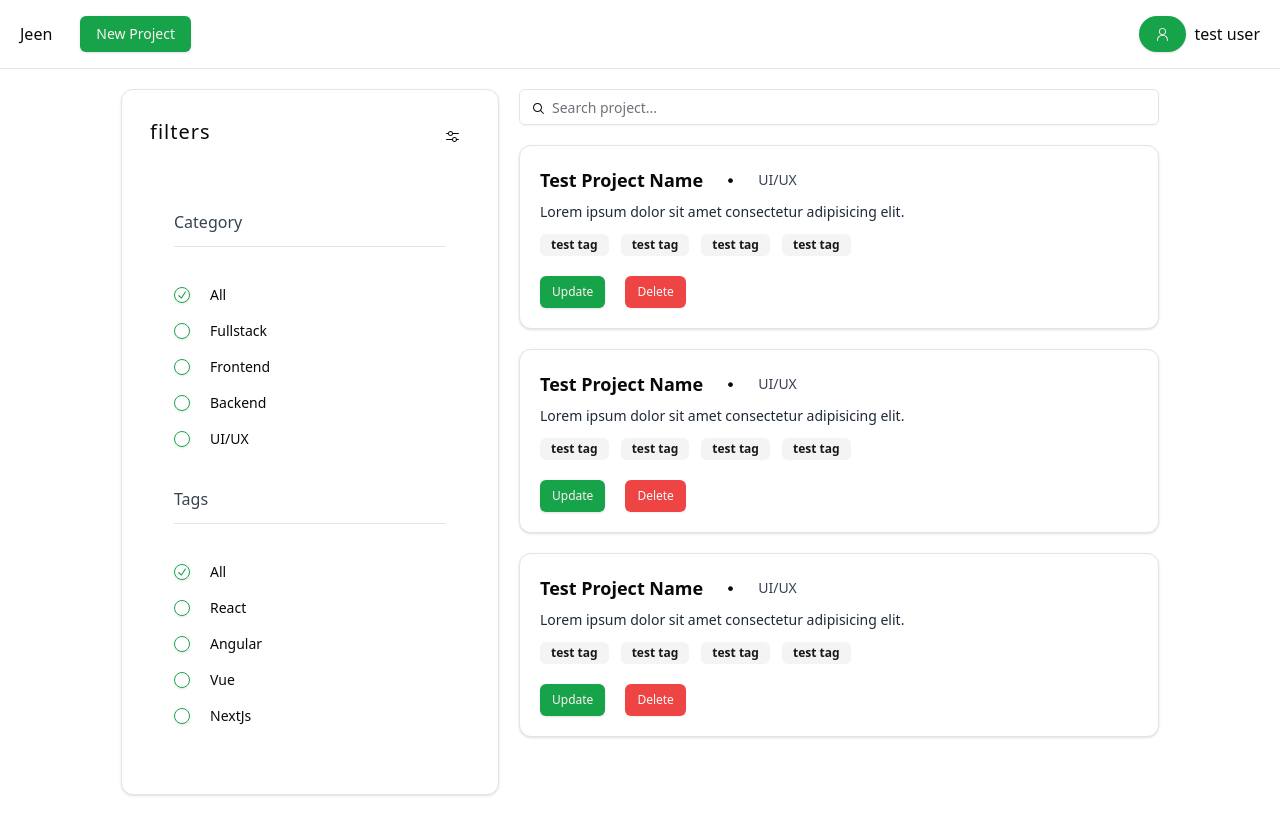
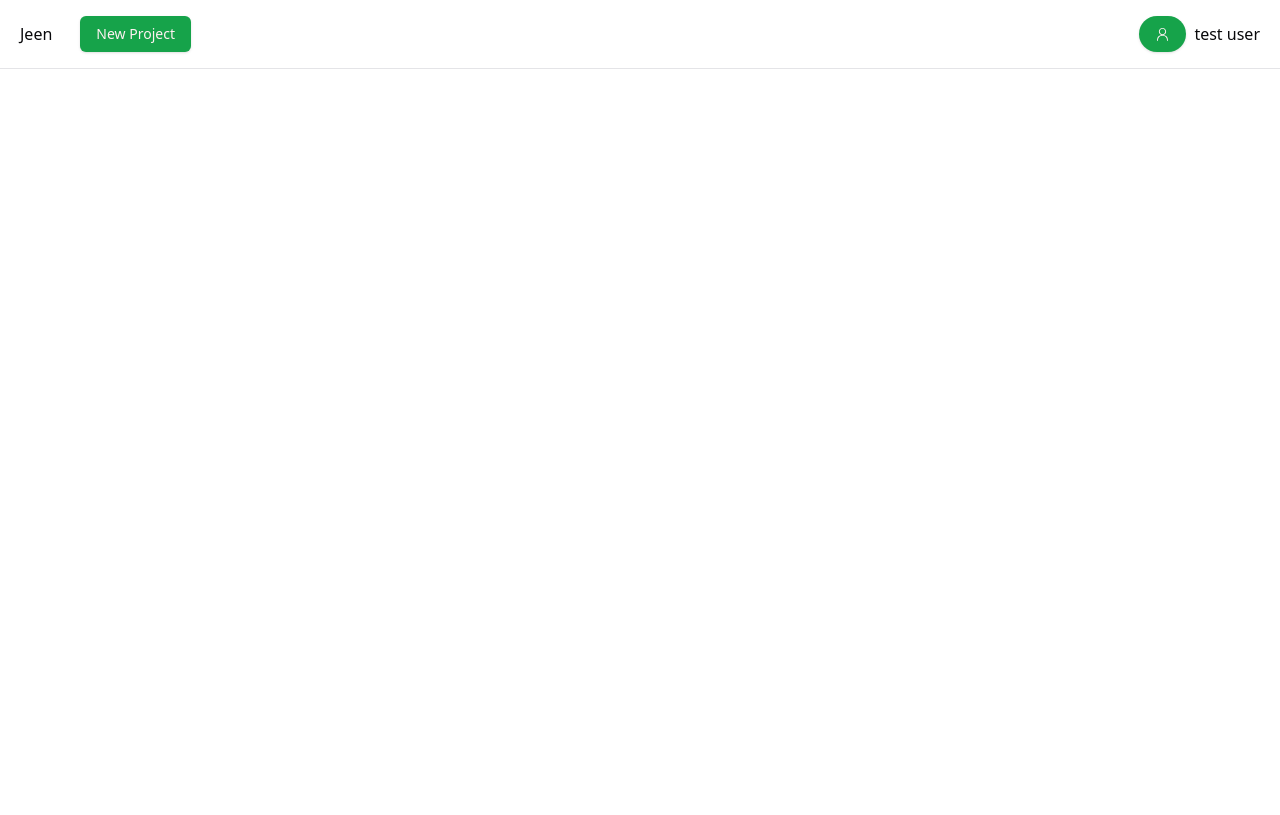
Before and after one commit to NewTea17/Project-Management-Frontend, a React app: page /projects/1 in a window 1280 px wide. Built offline with nearby package versions, Linux system fonts and the light colour scheme; the HTML template or start-up script is replaced by a standard one.

Commit message:
Create basic navigation

```diff
--- a/src/App.jsx
+++ b/src/App.jsx
@@ -1,12 +1,19 @@
 import React from 'react'
 import Home from './pages/Home/Home'
 import Navbar from './components/Navbar/Navbar'
+import { Route, Routes } from 'react-router-dom'
+import ProjectDetails from './pages/ProjectDetails/ProjectDetails'
 
 const App = () => {
   return (
     <div>
       <Navbar />
-      <Home />
+
+      <Routes>
+        <Route path='/' element={<Home />} />
+        <Route path='/projects' element={<Home />} />
+        <Route path='/projects/:id' element={<ProjectDetails />} />
+      </Routes>
     </div>
   )
 }
--- a/src/components/Navbar/Navbar.jsx
+++ b/src/components/Navbar/Navbar.jsx
@@ -4,12 +4,15 @@ import { Button } from '../ui/button'
 import CreateProjectCard from '../Project/CreateProjectCard'
 import { DropdownMenu, DropdownMenuContent, DropdownMenuItem, DropdownMenuTrigger } from '../ui/dropdown-menu'
 import { PersonIcon } from '@radix-ui/react-icons'
+import { useNavigate } from 'react-router-dom'
 
 const Navbar = () => {
+    const navigate = useNavigate();
+
     return (
         <div className='border-b py-4 px-5 flex items-center justify-between'>
             <div className='flex items-center gap-7'>
-                <h3 className='cursor-pointer'>Jeen</h3>
+                <h3 onClick={() => navigate("/")} className='cursor-pointer'>Jeen</h3>
                 <Dialog>
                     <DialogTrigger>
                         <Button>New Project</Button>
--- a/src/components/Project/ProjectCard.jsx
+++ b/src/components/Project/ProjectCard.jsx
@@ -3,15 +3,18 @@ import { Card } from '../ui/card'
 import { DotFilledIcon } from '@radix-ui/react-icons'
 import { Button } from '../ui/button'
 import { Badge } from '../ui/badge'
+import { useNavigate } from 'react-router-dom'
 
 const ProjectCard = () => {
+    const navigate = useNavigate();
+
     return (
         <Card className="p-5 w-full lg:max-w-3xl">
             <div className='space-y-5'>
                 <div className='space-y-2'>
                     <div className='flex justify-between'>
                         <div className='flex items-center gap-5'>
-                            <h3 className='cursor-pointer font-bold text-lg'>Test Project Name</h3>
+                            <h3 onClick={() => navigate("/projects/3")} className='cursor-pointer font-bold text-lg'>Test Project Name</h3>
                             <DotFilledIcon />
                             <p className='text-sm text-gray-700'>UI/UX</p>
                         </div>
--- a/src/main.jsx
+++ b/src/main.jsx
@@ -2,9 +2,12 @@ import { StrictMode } from 'react'
 import { createRoot } from 'react-dom/client'
 import App from './App.jsx'
 import './index.css'
+import { BrowserRouter } from 'react-router-dom'
 
 createRoot(document.getElementById('root')).render(
   <StrictMode>
-    <App />
+    <BrowserRouter>
+      <App />
+    </BrowserRouter>
   </StrictMode>,
 )
--- /dev/null
+++ b/src/pages/ProjectDetails/ProjectDetails.jsx
@@ -0,0 +1,13 @@
+import React from 'react'
+
+const ProjectDetail = () => {
+  return (
+    <div>
+      <div className=''>
+
+      </div>
+    </div>
+  )
+}
+
+export default ProjectDetail
```
